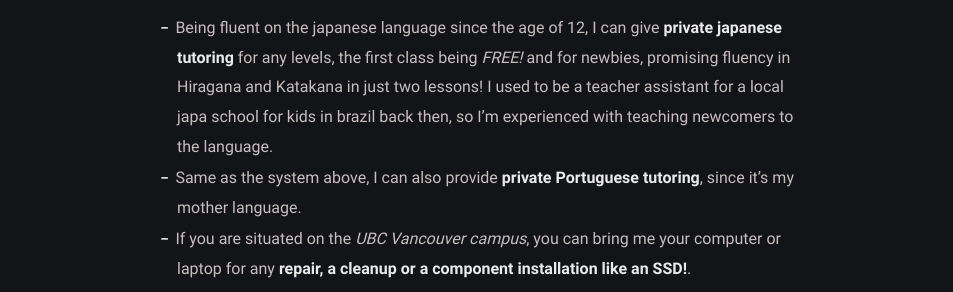
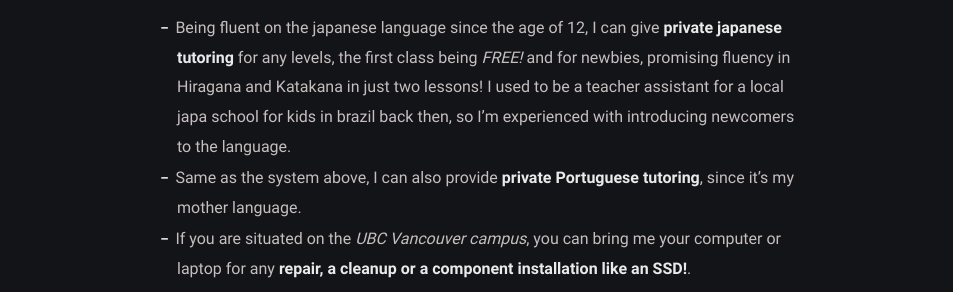
Before and after one commit to Pistachihen/pistachi.github.io, a Jekyll site: the page built from _posts/welcome-to-jekyll/2020-08-29-welcome-to-jekyll.md, in a window 1280 px wide. Shown: the part 415-707 px from the top of the page, without its empty margins (163-1116 px from the left). Built offline with Jekyll 4.4.1, drawn with Linux system fonts in a browser that asks for light colours.

Commit message:
2020-08-29-welcome-to-jekyll.md: changed

```diff
--- a/_posts/welcome-to-jekyll/2020-08-29-welcome-to-jekyll.md
+++ b/_posts/welcome-to-jekyll/2020-08-29-welcome-to-jekyll.md
@@ -6,7 +6,7 @@ categories: services
 ---
 Hello, you must have clicked this wondering "services？ How can this part japanese second-year engineering boy provide me with anything?", Yes.
 
-- Being fluent on the japanese language since the age of 12, I can give **private japanese tutoring** for any levels, the first class being *FREE!* and for newbies, promising fluency in Hiragana and Katakana in just two lessons! I used to be a teacher assistant for a local japa school for kids in brazil back then, so I'm experienced with teaching newcomers to the language.
+- Being fluent on the japanese language since the age of 12, I can give **private japanese tutoring** for any levels, the first class being *FREE!* and for newbies, promising fluency in Hiragana and Katakana in just two lessons! I used to be a teacher assistant for a local japa school for kids in brazil back then, so I'm experienced with introducing newcomers to the language.
 - Same as the system above, I can also provide **private Portuguese tutoring**, since it's my mother language.
 - If you are situated on the *UBC Vancouver campus*, you can bring me your computer or laptop for any **repair, a cleanup or a component installation like an SSD!**.
 - Having peaked as masters in League of Legends, I can also provide **private jungle soloQ coaching**, mainly for improving jungling macrogame.
```
